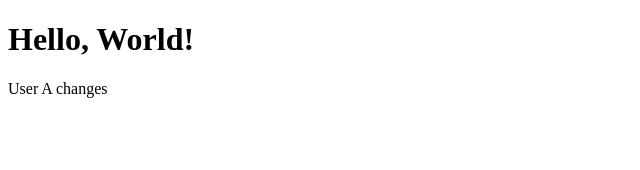
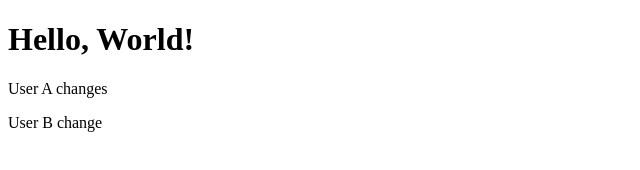
Before and after one commit to CDDR1/Test-repository, a plain HTML site: page index.html in a window 1280 px wide. Shown: the whole page, without its empty margins (0-640 px from the left). Drawn offline with Linux system fonts and the light colour scheme.

Commit message:
User B changes.

```diff
--- a/index.html
+++ b/index.html
@@ -8,5 +8,6 @@
 <body>
   <h1>Hello, World!</h1>
   <p>User A changes</p>
+  <p>User B change</p>
 </body>
 </html>
```
